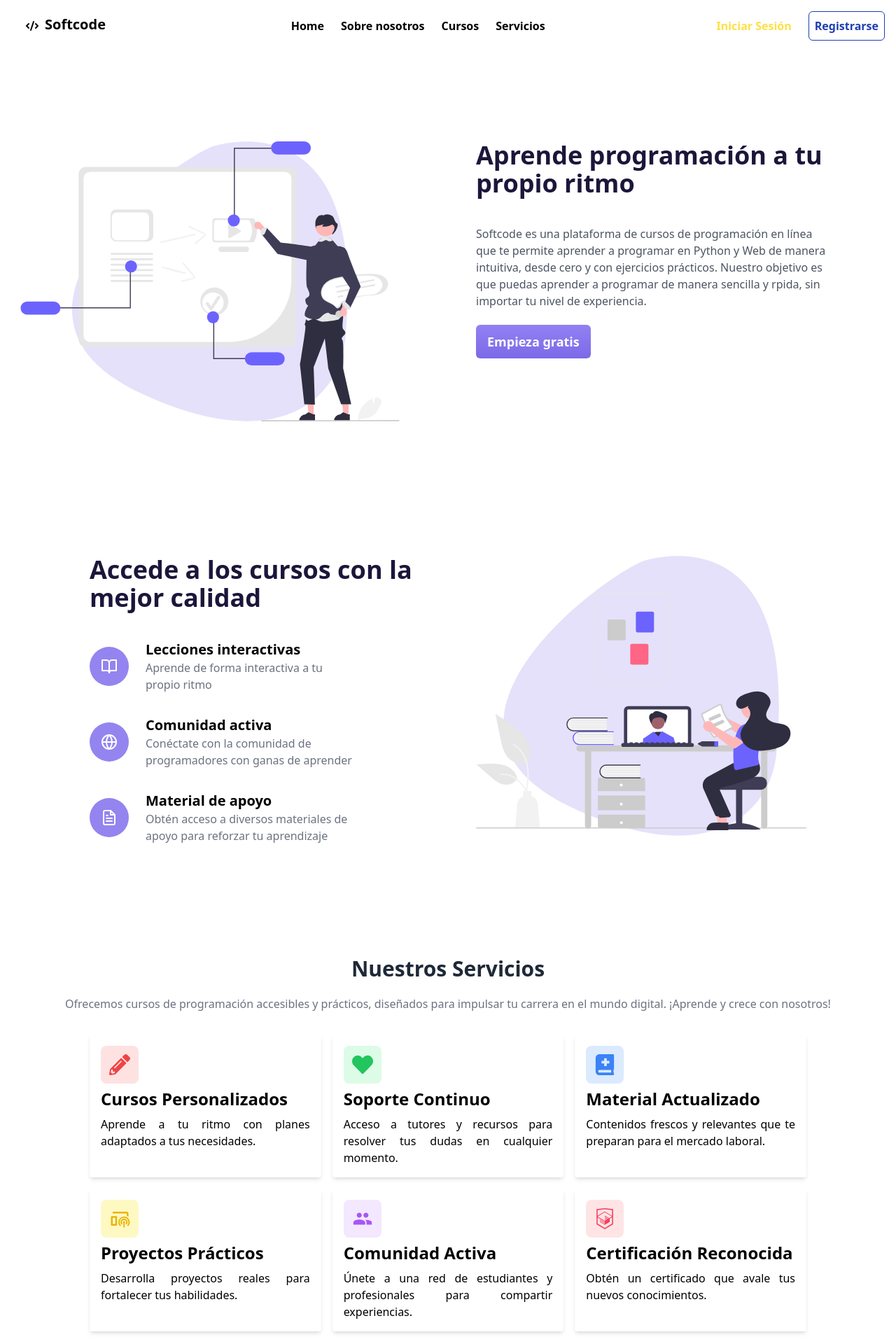
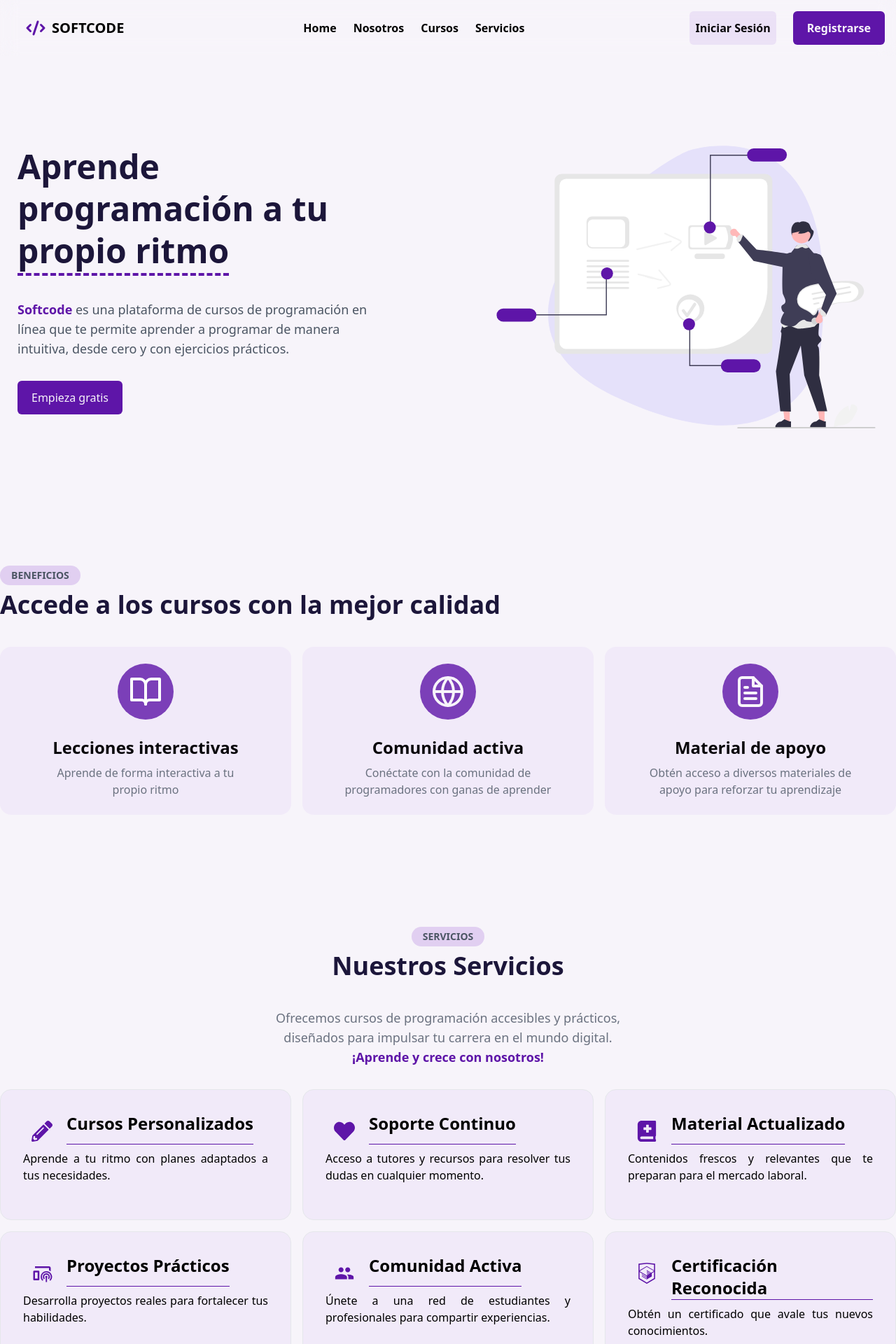
Before and after one commit to saaaan25/cursoft, a React (Vite) app: page / in a window 1280 px wide. Shown: the top 1920 px of the page at 70% size. Built offline with nearby package versions, Linux system fonts and the light colour scheme.

Commit message:
Actualizar interfaz

```diff
--- a/src/components/Cards.jsx
+++ b/src/components/Cards.jsx
@@ -37,12 +37,14 @@ export const Cards = ({ icon: Icon, title, text, color = "blue" }) => {
   const colors = colorClasses[color] || colorClasses["blue"];
 
   return (
-    <div className={`p-4 rounded shadow-md transition-all duration-300 ${colors.cardBg}`}>
-      <div className={`p-3 rounded-lg inline-block w-auto h-auto ${colors.iconBg}`}>
-        {Icon && <Icon className={`text-3xl ${colors.iconColor}`} />}
+    <div className={`p-8 rounded-2xl bg-secondary/10 border border-primarytext-text duration-300 hover:-translate-y-1 transition-transform`}>
+      <div className="flex gap-2">
+      <div className={`p-3 rounded-lg inline-block w-auto h-auto `}>
+        {Icon && <Icon className={`text-3xl text-primary`} />}
       </div>
-      <h1 className="text-2xl text-black font-bold mb-2">{title}</h1>
-      <p className="text-justify text-black break-words max-w-full">{text}</p>
+      <h3 className="text-2xl inline text-current font-semibold border-b border-b-primary mb-2">{title}</h3>
+      </div>
+      <p className="text-justify text-current break-words max-w-full">{text}</p>
     </div>
   );
 };
--- a/src/components/Header.jsx
+++ b/src/components/Header.jsx
@@ -7,13 +7,13 @@ const Header = () => {
 
 
   return (
-    <nav className="bg-white p-4 font-semibold flex justify-center w-full">
-      <div className="container flex justify-between items-center text-pretty w-full">
-        <div className="flex space-x-2 font-bold text-xl items-center ml-5 mr-5">
+    <nav className="bg-transparent backdrop-blur-md p-4 font-semibold w-full">
+      <div className=" flex justify-between items-center text-pretty w-full">
+        <div className="space-x-2 font-bold text-xl items-center ml-5 mr-5 hidden md:flex">
           <div>
-            <HiCode></HiCode>
+            <HiCode className="text-3xl text-primary fill-primary"></HiCode>
           </div>
-          <div className='pb-1'>
+          <div className='uppercase'>
             Softcode
           </div>
         </div>
@@ -31,7 +31,7 @@ const Header = () => {
               to="/aboutus"
               className="hover:text-blue-800 transition-colors text-black pl-3 pr-3"
             >
-              Sobre nosotros
+              Nosotros
             </Link>
           </li>
           <li>
@@ -51,13 +51,13 @@ const Header = () => {
             </Link>
           </li>
         </ul>
-        <div className='flex space-x-6 font-semibold bg-white justify-end'>
+        <div className='flex space-x-6 font-semibold  justify-end'>
             <>
-              <button className='text-yellow-300 hover:text-black bg-white hover:border-white'
+              <button className='text-text bg-secondary/20 p-2 rounded-md  hover:border-white hover:-translate-y-1 transition-transform duration-300 ease-in-out'
                     >
                   Iniciar Sesión
               </button>
-              <button className='text-blue-800 border border-blue-800 p-2 rounded-md hover:text-black hover:border-black bg-white'>
+              <button className='primary-button'>
                   Registrarse
               </button>
             </>
--- a/src/components/Services.jsx
+++ b/src/components/Services.jsx
@@ -1,4 +1,5 @@
 import { Cards } from '../components/Cards';
+import Tag from "../components/Tag";
 
 // Icons
 import { FaBookMedical, FaHeart, FaPencilAlt } from "react-icons/fa";
@@ -17,19 +18,20 @@ const servicesData = [
 
 const Services = () => {
   return (
-    <div className="block justify-center items-center min-h-screen">
-        <div className='max-w-full mx-10 mt-10'>
-            <h1 className="text-3xl font-bold text-gray-800 text-center pb-5">
+    <div className="max-w-screen-xl xl:mx-auto lg:mx-24 justify-center items-center">
+        <div className='w-full mt-10'>
+          <div className='text-center'>
+            <Tag tag="Servicios" />
+            <h2 className="text-center mx-auto subtitle">
                 Nuestros Servicios
-            </h1>
-        </div>
-        <div>
-            <h1 className="text-md text-gray-500 text-center mb-8 mx-auto">
-              Ofrecemos cursos de programación accesibles y prácticos, diseñados para impulsar tu carrera en el mundo digital. ¡Aprende y crece con nosotros!
-            </h1>
+            </h2>
+            <p className="text-lg text-gray-500 text-center mb-8 mx-auto max-w-[500px]">
+              Ofrecemos cursos de programación accesibles y prácticos, diseñados para impulsar tu carrera en el mundo digital. <span className="font-bold text-primary">¡Aprende y crece con nosotros!</span>
+            </p>
+          </div>
         </div>
 
-      <div className="grid gap-4 grid-cols-3 grid-rows-2 max-w-screen-lg w-full mx-auto">
+      <div className="grid gap-4 grid-cols-1 md:grid-cols-2 xl:grid-cols-3 grid-rows-2 w-full mx-auto">
         {servicesData.map((service, index) => (
           <Cards
             key={index}
--- a/src/components/SubscriptionCards.jsx
+++ b/src/components/SubscriptionCards.jsx
@@ -7,7 +7,7 @@ import { FaArrowRight } from "react-icons/fa";
 import { FaCheck } from "react-icons/fa6";
 
 
-export const SubscriptionCards = ({title, mont, benefits}) => {
+export const SubscriptionCards = ({title, mont, benefits, classes}) => {
   return (
       <div className="container mx-auto border-4 p-8 border-purple-600">
           {/* TEXT */}
--- /dev/null
+++ b/src/components/Tag.jsx
@@ -0,0 +1,10 @@
+
+function Tag({tag}) {
+  return (
+    <div className="bg-secondary/40 font-bold mb-2 text-primary inline-block rounded-full px-4 py-1 mx-auto">
+      <p className="text-sm text-gray-600 uppercase">{tag}</p>
+    </div>
+  )
+}
+
+export default Tag
--- a/src/index.css
+++ b/src/index.css
@@ -1,3 +1,15 @@
 @tailwind base;
 @tailwind components;
 @tailwind utilities;
+
+body{
+    @apply bg-bg
+}
+
+.primary-button {
+    @apply text-bg bg-primary transition-all duration-300 ease-in-out shadow-2xl shadow-transparent px-5 py-3 rounded-md hover:-translate-y-1 hover:shadow-primary/40;
+}
+
+.subtitle{
+    @apply text-3xl md:text-4xl font-bold mb-10 text-[#1C163A];
+}
--- a/src/pages/Home.jsx
+++ b/src/pages/Home.jsx
@@ -3,12 +3,24 @@ import { FiBookOpen, FiGlobe, FiFileText } from "react-icons/fi";
 import Services from "../components/Services";
 import Imagen from "../assets/Hero-image.svg"
 import Imagen2 from "../assets/Hero-image2.svg"
+import Tag from "../components/Tag";
 const Home = () => {
   return (
     <section id="home" className="py-24 md:py-32 lg:mb-20 2xl:pt-36">
       {/* Primera parte */}
       <div className="relative mx-6 max-w-screen-xl xl:mx-auto lg:mx-24 grid gap-20 grid-cols-1 md:grid-cols-2 mb-14 lg:mb-48">
 
+
+        <div className="text-center mx-auto md:text-left">
+          <h1 className="max-w-[550px] leading-tight md:leading-tight text-3xl md:text-5xl font-bold mb-5 md:mb-10 text-[#1C163A] ">Aprende programación a tu <span className="border-b-primary border-b-4 border-dashed">propio ritmo</span>
+          </h1>
+          <div className="hero-paragraph md:mb-6">
+            <p className="text-pretty max-w-[500px] text-gray-600 mb-8 xl:text-lg">
+            <span className="font-bold text-primary">Softcode</span> es una plataforma de cursos de programación en línea que te permite aprender a programar de manera intuitiva, desde cero y con ejercicios prácticos.
+            </p>
+            <a href="" className="inline-block primary-button">Empieza gratis</a>
+          </div>
+        </div>
         {/* Img container */}
         <div className="relative flex items-center justify-center w-full ">
         <svg className="w-full max-h-[400px] absolute -z-10 inset-0" viewBox="0 0 1143 1160" fill="none" xmlns="http://www.w3.org/2000/svg">
@@ -16,60 +28,44 @@ const Home = () => {
 </svg>
         <img src={Imagen} alt="Imagen de inicio" className="w-full max-h-[400px]" />
         </div>
-        <div className="">
-          <h1 className="max-w-[550px] text-3xl md:text-4xl font-bold mb-5 md:mb-10 text-[#1C163A]">Aprende programación a tu propio ritmo
-          </h1>
-          <div className="hero-paragraph md:mb-6">
-            <p className="text-pretty max-w-[500px] text-gray-600 mb-8">
-            Softcode es una plataforma de cursos de programación en línea que te permite aprender a programar en Python y Web de manera intuitiva, desde cero y con ejercicios prácticos. Nuestro objetivo es que puedas aprender a programar de manera sencilla y rpida, sin importar tu nivel de experiencia.
-            </p>
-            <a href="" className="px-4 py-3 text-white font-semibold text-lg bg-gradient-to-t from-[#7C69E7] to-[#9281F3] rounded-md">Empieza gratis</a>
-          </div>
-        </div>
       </div>
       {/* Segunda parte */}
-      <div className="relative mx-6 max-w-screen-lg xl:mx-auto grid gap-20 grid-cols-1 md:grid-cols-2 mb-14 lg:mb-32">
-        <div className="">
-          <h1 className="max-w-[500px] text-3xl md:text-4xl font-bold mb-5 md:mb-10 text-[#1C163A]">Accede a los cursos con la mejor calidad
+      <div className="relative mx-6 max-w-screen-xl xl:mx-auto lg:mx-24 mb-14 lg:mb-32">
+        <div className="mx-auto">
+          <Tag tag="Beneficios" />
+          <h1 className="subtitle">Accede a los cursos con la mejor calidad
           </h1>
-          <div className="md:mb-6">
-              <div className="flex items-center gap-6 mb-8">
-                <div className="rounded-full grid content-center p-4 bg-[#9484EF]">
-                <FiBookOpen className='size-6 stroke-white' />
+          <div className="md:mb-6 w-full flex flex-col lg:flex-row gap-4">
+              <div className="flex flex-col text-center w-full items-center gap-6 mb-8 bg-secondary/10 rounded-2xl p-6 transition-transform hover:-translate-y-1">
+                <div className="rounded-full grid content-center p-4 bg-primary/80">
+                <FiBookOpen className='size-12 stroke-white' />
                 </div>
                 <div>
-                  <h3 className="text-xl font-bold">Lecciones interactivas</h3>
-                  <p className="text-gray-500 max-w-[320px] text-pretty">Aprende de forma interactiva a tu propio ritmo</p>
+                  <h3 className="text-2xl font-semibold text-text mb-2">Lecciones interactivas</h3>
+                  <p className="text-gray-500 max-w-[300px] text-pretty">Aprende de forma interactiva a tu propio ritmo</p>
                 </div>
               </div>
-              <div className="flex items-center gap-6 mb-8">
-                <div className="rounded-full grid content-center p-4 bg-[#9484EF]">
-                <FiGlobe className='size-6 stroke-white' />
+              <div className="flex flex-col text-center w-full items-center gap-6 mb-8 bg-secondary/10 rounded-2xl p-6 transition-transform hover:-translate-y-1">
+                <div className="rounded-full grid content-center p-4 bg-primary/80">
+                <FiGlobe className='size-12 stroke-bg' />
                 </div>
                 <div>
-                  <h3 className="text-xl font-bold">Comunidad activa</h3>
-                  <p className="text-gray-500 max-w-[320px] text-pretty">Conéctate con la comunidad de programadores con ganas de aprender</p>
+                  <h3 className="text-2xl font-semibold text-text mb-2">Comunidad activa</h3>
+                  <p className="text-gray-500 max-w-[300px] text-pretty">Conéctate con la comunidad de programadores con ganas de aprender</p>
                 </div>
               </div>
-              <div className="flex items-center gap-6 mb-8">
-                <div className="rounded-full grid content-center p-4 bg-[#9484EF]">
-                <FiFileText className='size-6 stroke-white' />
+              <div className="flex flex-col text-center w-full items-center gap-6 mb-8 bg-secondary/10 rounded-2xl p-6 transition-transform hover:-translate-y-1">
+                <div className="rounded-full grid content-center p-4 bg-primary/80">
+                <FiFileText className='size-12 stroke-bg' />
                 </div>
                 <div>
-                  <h3 className="text-xl font-bold">Material de apoyo</h3>
-                  <p className="text-gray-500 max-w-[320px] text-pretty">Obtén acceso a diversos materiales de apoyo para reforzar tu aprendizaje</p>
+                  <h3 className="text-2xl font-semibold text-text mb-2">Material de apoyo</h3>
+                  <p className="text-gray-500 max-w-[300px] text-pretty">Obtén acceso a diversos materiales de apoyo para reforzar tu aprendizaje</p>
                 </div>
               </div>
           </div>
         </div>
-        {/* Img container */}
-        <div className="relative flex items-center justify-center w-full ">
-        <svg className="w-full max-h-[400px] absolute -z-10 inset-0" viewBox="0 0 1143 1160" fill="none" xmlns="http://www.w3.org/2000/svg">
-<path d="M283.373 1042.74C849.035 1308.84 1106.34 1068.94 1131.12 823.061C1234.71 -204.456 579.938 21.7813 579.938 21.7813C393.755 98.1094 -423.705 710.101 283.373 1042.74Z" fill="#E5E1FA"/>
-</svg>
-        <img src={Imagen2} alt="Imagen de inicio" className="w-full max-h-[400px]" />
 
-        </div>
       </div>
       <Services />
     </section>
```
Also changed, not shown: src/pages/AboutUs.jsx (+15 -13 lines), tailwind.config.js (+7 -0 lines), src/assets/Hero-image.svg, 1 other file (tests, documents, lock files or other folders).
